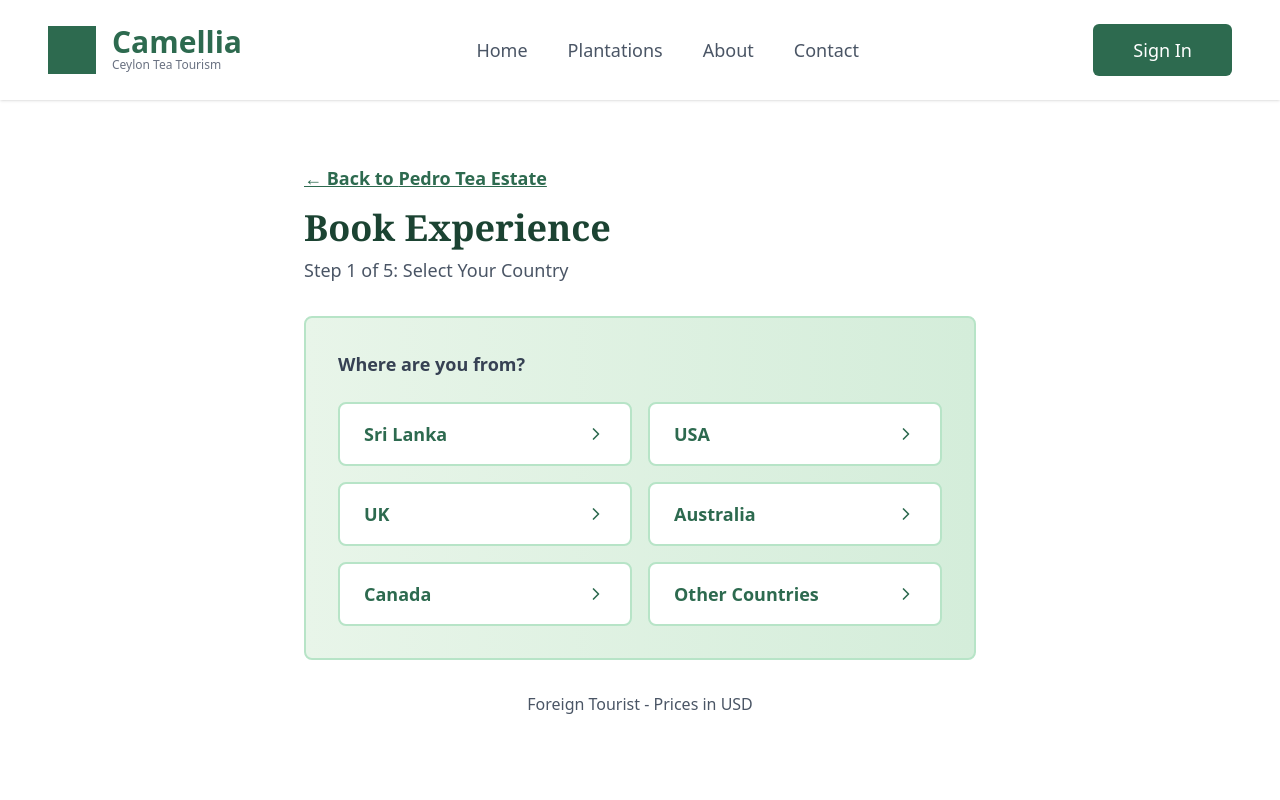
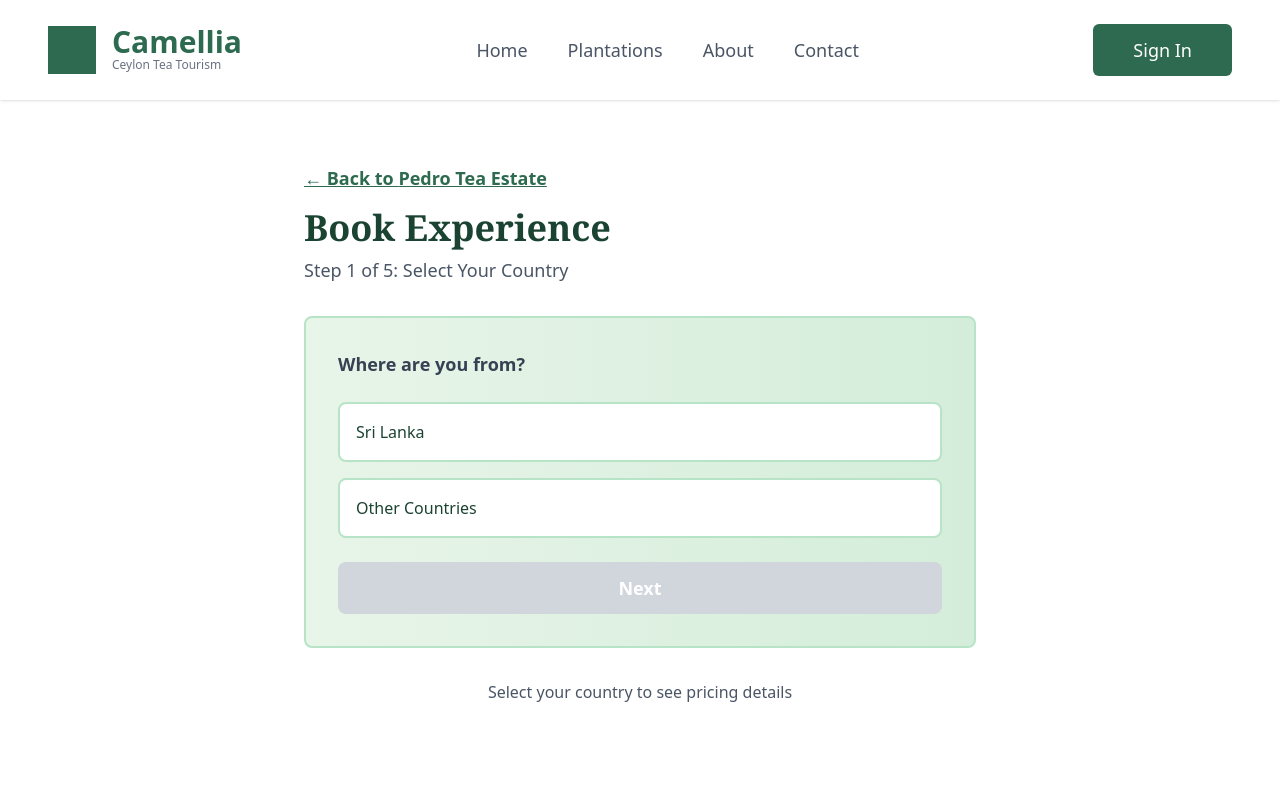
Before and after one commit to DILKINIINFO/camellia-frontend, a React app: page /plantation/1/booking in a window 1280 px wide. Shown: the top 800 px of the page. Built offline with nearby package versions, Linux system fonts and the light colour scheme; the HTML template or start-up script is replaced by a standard one.

Commit message:
Country selection update

```diff
--- a/src/features/tourist/BookingsPage.tsx
+++ b/src/features/tourist/BookingsPage.tsx
@@ -1,7 +1,7 @@
-
 import { useState } from 'react';
 import { useParams, useNavigate } from 'react-router-dom';
-import { ChevronRight } from 'lucide-react';
+import { CheckCircle2} from "lucide-react";
+
 import Navbar from '../../components/layout/Navbar';
 import Footer from '../../components/layout/Footer';
 import TouristDetailsModal, { type TouristDetails } from './TouristDetailsModal'; // Import the new modal and type
@@ -24,7 +24,9 @@ export default function BookingsPage() {
   const plantation = id ? PLANTATION_DATA[id] : null;
 
   const [step, setStep] = useState<Step>('country');
-  const [country, setCountry] = useState<string>('');
+  const [selectedCountryOption, setSelectedCountryOption] = useState<'Sri Lanka' | 'Other' | ''>(''); // New state for initial country choice
+  const [otherCountryInput, setOtherCountryInput] = useState<string>(''); // New state for 'Other Countries' input
+  const [country, setCountry] = useState<string>(''); // Actual country value
   const [selectedCategories, setSelectedCategories] = useState<string[]>([]);
   const [booking, setBooking] = useState<Booking>({
     adults: 1,
@@ -56,10 +58,27 @@ export default function BookingsPage() {
   const isLocalSriLankan = country === 'Sri Lanka';
   const currency = isLocalSriLankan ? 'LKR' : 'USD';
 
-  const handleCountrySelect = (selectedCountry: string) => {
-    setCountry(selectedCountry);
-    setStep('category');
+  const handleCountryOptionSelect = (option: 'Sri Lanka' | 'Other') => {
+    setSelectedCountryOption(option);
+    if (option === 'Sri Lanka') {
+      setCountry('Sri Lanka');
+      setOtherCountryInput(''); // Clear other country input if Sri Lanka is selected
+    } else {
+      setCountry(''); // Clear country if 'Other' is selected, will be set by input
+    }
   };
+
+  const handleOtherCountryInputChange = (e: React.ChangeEvent<HTMLInputElement>) => {
+    setOtherCountryInput(e.target.value);
+    setCountry(e.target.value); // Set the actual country value
+  };
+
+  const handleNextCountryStep = () => {
+    if (country) {
+      setStep('category');
+    }
+  };
+
 
   const handleCategorySelect = (category: string) => {
     setSelectedCategories((prev) =>
@@ -148,13 +167,14 @@ export default function BookingsPage() {
           totalPrice: totalDisplayPrice,
           currency: currency
         },
-        touristDetails: details,
+        touristDetails: { ...details, country: country }, // Ensure the final country is passed
       },
     });
   };
 
   // Step 1: Country Selection
   if (step === 'country') {
+    const isNextDisabled = !country || (selectedCountryOption === 'Other' && !otherCountryInput.trim());
     return (
       <div className="min-h-screen bg-white font-sans text-[#1B4332]">
         <Navbar />
@@ -175,27 +195,64 @@ export default function BookingsPage() {
               <p className="text-lg font-semibold text-gray-700 mb-6">
                 Where are you from?
               </p>
-              <div className="grid grid-cols-1 md:grid-cols-2 gap-4">
-                {['Sri Lanka', 'USA', 'UK', 'Australia', 'Canada', 'Other Countries'].map(
-                  (countryOption) => (
-                    <button
-                      key={countryOption}
-                      onClick={() => handleCountrySelect(countryOption)}
-                      className="bg-white border-2 border-[#B7E4C7] text-[#2D6A4F] hover:bg-[#B7E4C7] hover:text-white font-semibold py-4 px-6 rounded-lg transition text-lg flex items-center justify-between"
-                    >
-                      {countryOption}
-                      <ChevronRight size={20} />
-                    </button>
-                  )
-                )}
+              <div className="space-y-4 mb-6">
+                <button
+                  onClick={() => handleCountryOptionSelect('Sri Lanka')}
+                  className={`w-full p-4 rounded-lg border-2 transition text-left flex items-center justify-between ${
+                    selectedCountryOption === 'Sri Lanka'
+                      ? 'bg-[#B7E4C7] border-[#2D6A4F]'
+                      : 'bg-white border-[#B7E4C7] hover:bg-[#D4EDDA]'
+                  }`}
+                >
+                  Sri Lanka
+                  {selectedCountryOption === 'Sri Lanka' && <CheckCircle2 size={20} className="text-[#2D6A4F]" />}
+                </button>
+                <button
+                  onClick={() => handleCountryOptionSelect('Other')}
+                  className={`w-full p-4 rounded-lg border-2 transition text-left flex items-center justify-between ${
+                    selectedCountryOption === 'Other'
+                      ? 'bg-[#B7E4C7] border-[#2D6A4F]'
+                      : 'bg-white border-[#B7E4C7] hover:bg-[#D4EDDA]'
+                  }`}
+                >
+                  Other Countries
+                  {selectedCountryOption === 'Other' && <CheckCircle2 size={20} className="text-[#2D6A4F]" />}
+                </button>
               </div>
+
+              {selectedCountryOption === 'Other' && (
+                <div className="mb-6">
+                  <label htmlFor="otherCountryInput" className="block text-sm font-semibold mb-2 text-gray-700">
+                    Please specify your country:
+                  </label>
+                  <input
+                    type="text"
+                    id="otherCountryInput"
+                    value={otherCountryInput}
+                    onChange={handleOtherCountryInputChange}
+                    placeholder="E.g., United States"
+                    className="w-full px-4 py-3 border border-gray-300 rounded-lg focus:outline-none focus:ring-2 focus:ring-[#2D6A4F]"
+                    required
+                  />
+                </div>
+              )}
+
+              <button
+                onClick={handleNextCountryStep}
+                disabled={isNextDisabled}
+                className="w-full bg-[#52B788] hover:bg-[#40916c] disabled:bg-gray-300 text-white font-semibold py-3 px-6 rounded-lg transition text-lg"
+              >
+                Next
+              </button>
             </div>
 
             <div className="text-center">
               <p className="text-gray-600">
-                {isLocalSriLankan
+                {country === 'Sri Lanka'
                   ? 'Local Tourist - Prices in LKR'
-                  : 'Foreign Tourist - Prices in USD'}
+                  : country
+                  ? `Foreign Tourist (${country}) - Prices in USD`
+                  : 'Select your country to see pricing details'}
               </p>
             </div>
           </div>
@@ -204,6 +261,7 @@ export default function BookingsPage() {
       </div>
     );
   }
+
 
   // Step 2: Category Selection
   if (step === 'category') {
--- a/src/features/tourist/TouristDetailsModal.tsx
+++ b/src/features/tourist/TouristDetailsModal.tsx
@@ -48,7 +48,7 @@ export default function TouristDetailsModal({ isOpen, onClose, onSubmit }: Touri
   if (!isOpen) return null;
 
   return (
-    <div className="fixed inset-0 bg-black bg-opacity-50 z-50 flex items-center justify-center p-4">
+    <div className="fixed inset-0 bg-black/30 backdrop-blur-md flex items-center justify-center z-50 p-4">
       <div className="bg-white rounded-lg shadow-lg max-w-2xl w-full max-h-[90vh] overflow-y-auto">
         {/* Header */}
         <div className="flex items-center justify-between p-6 border-b border-gray-200">
```
